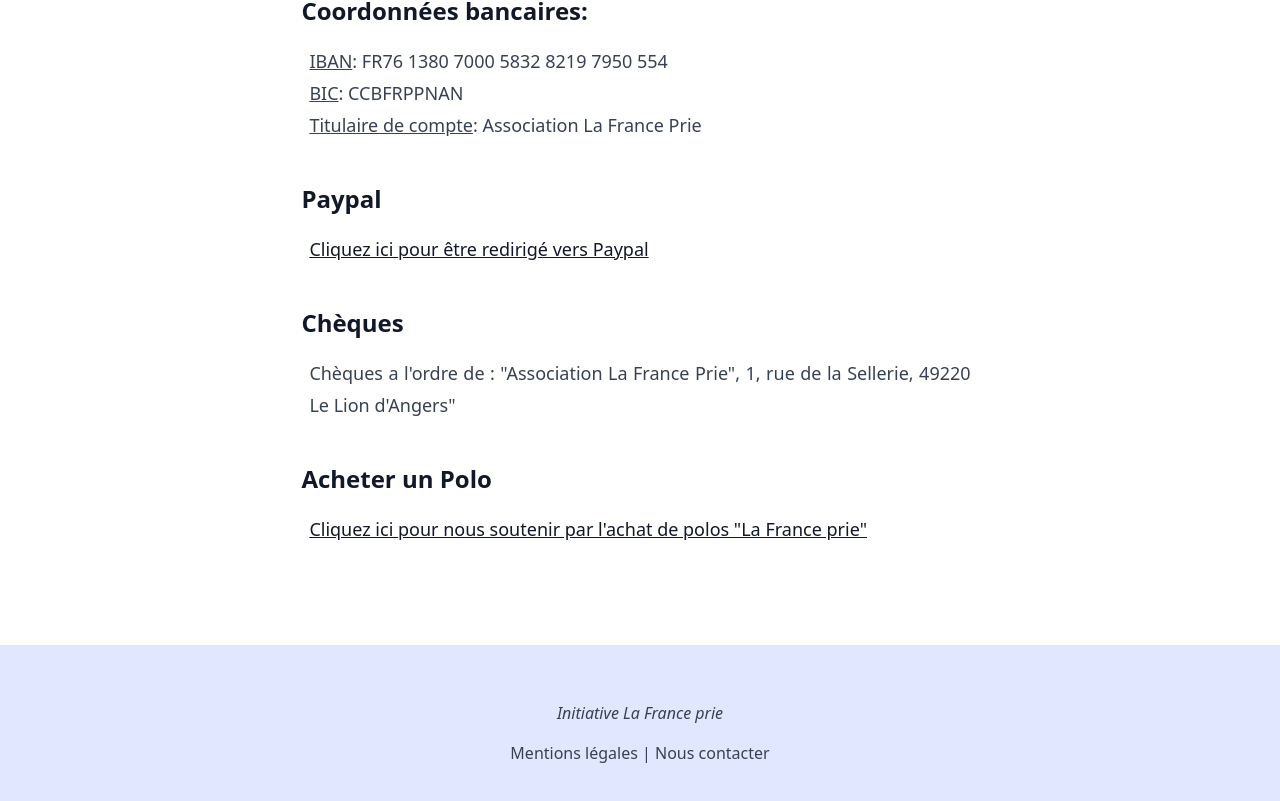
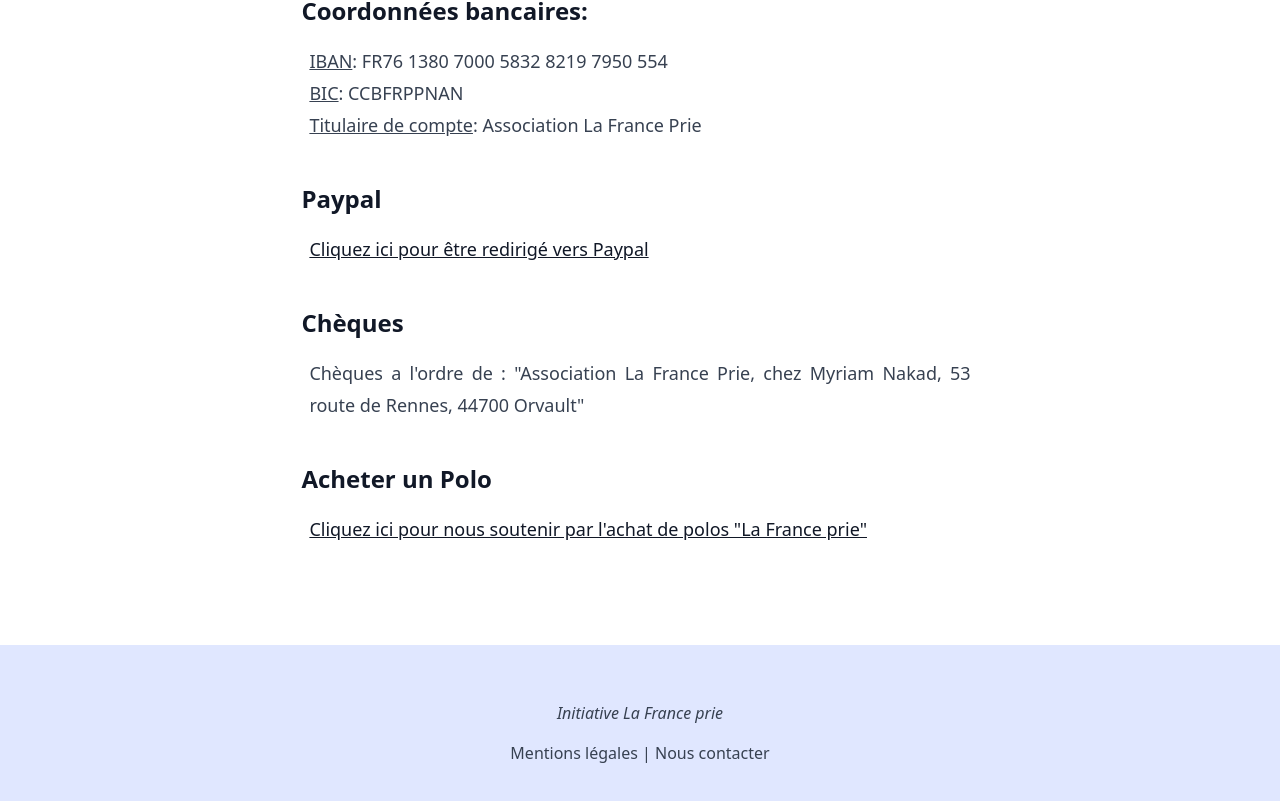
Before and after one commit to Public-Rosary/lafranceprie, a Next.js app: page /dons in a window 1280 px wide. Shown: the part 619-1420 px from the top of the page. Built offline with nearby package versions, Linux system fonts and the light colour scheme; a web font is replaced by a local one.

Commit message:
Update addresses

```diff
--- a/pages/dons.tsx
+++ b/pages/dons.tsx
@@ -56,8 +56,7 @@
             <h3>Chèques</h3>
 
             <p>
-              Chèques a l'ordre de : "Association La France Prie", 1, rue de la
-              Sellerie, 49220 Le Lion d'Angers"
+              Chèques a l'ordre de : "Association La France Prie, chez Myriam Nakad, 53 route de Rennes, 44700 Orvault"
             </p>
 
             <h3>Acheter un Polo</h3>
--- a/pages/mentions-legales.tsx
+++ b/pages/mentions-legales.tsx
@@ -37,9 +37,11 @@
             <p>
               <b>Association "La France Prie"</b>
               <br />
-              1, rue de la Sellerie
+              chez Myriam Nakad
               <br />
-              49220 Le Lion d'Angers
+              53 route de Rennes
+              <br />
+              44700 Orvault
               <br />
               <br />
               Association loi de 1901 enregistrée sous le N° W494004986
```
